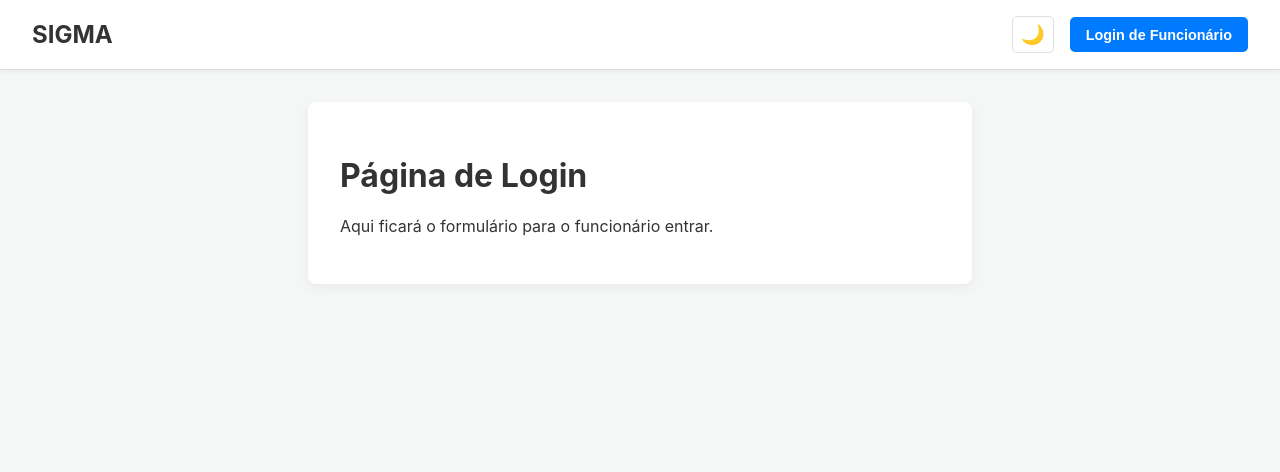
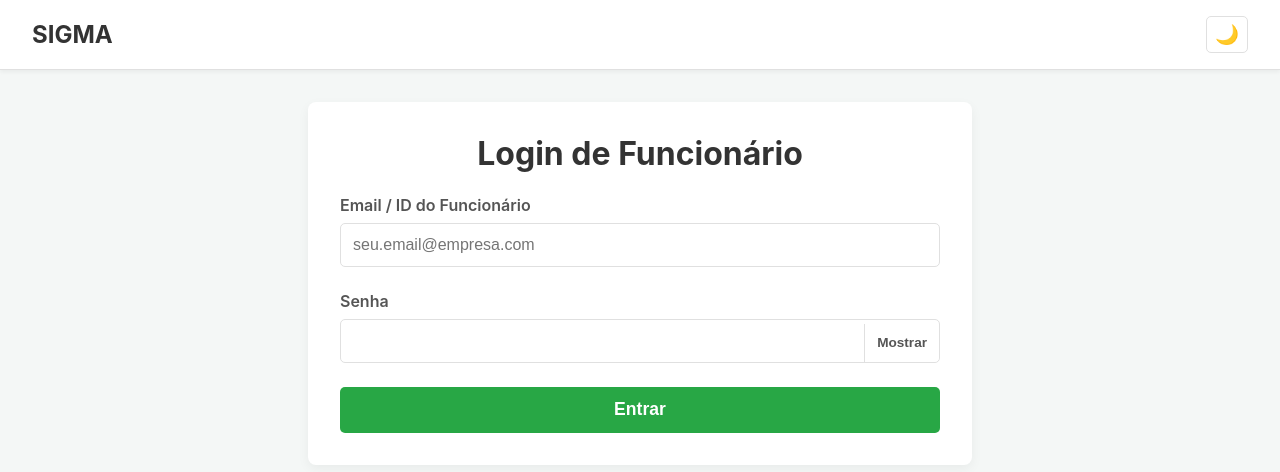
Before and after one commit to David-pixel197/sigma, a React (Create React App) app: page /login in a window 1280 px wide. Shown: the top 472 px of the page. Built offline with nearby package versions, Linux system fonts and the light colour scheme; no server answers.

Commit message:
Criação da Tela de Login

```diff
--- a/src/App.css
+++ b/src/App.css
@@ -1,3 +1,20 @@
+/* src/App.css */
+
+/* Resets e Padrões Globais */
+body {
+  font-family: -apple-system, BlinkMacSystemFont, 'Segoe UI', 'Roboto', 'Oxygen',
+    'Ubuntu', 'Cantarell', 'Fira Sans', 'Droid Sans', 'Helvetica Neue',
+    sans-serif;
+  background-color: var(--bg-primary);
+  margin: 0;
+  color: var(--text-primary);
+}
+
+a {
+  text-decoration: none;
+  color: #007bff;
+}
+
 /* Container principal das páginas */
 .page-container {
   max-width: 600px;
@@ -7,7 +24,7 @@
   color: var(--text-primary);
   border-radius: 8px;
   box-shadow: 0 4px 12px rgba(0, 0, 0, 0.05);
-  transition: background-color 0.2s linear; /* Transição suave */
+  transition: background-color 0.2s linear;
 }
 
 /* Estilos do Formulário */
@@ -17,6 +34,10 @@
   color: var(--text-primary);
 }
 
+.form-group {
+  margin-bottom: 1.5rem;
+}
+
 .form-group label {
   display: block;
   margin-bottom: 0.5rem;
@@ -24,8 +45,14 @@
   color: var(--text-secondary);
 }
 
+/*
+ * Correção para 'input' (tema escuro e tamanho)
+ */
 .form-group select,
-.form-group textarea {
+.form-group textarea,
+.form-group input[type="text"],
+.form-group input[type="email"],
+.form-group input[type="password"] {
   width: 100%;
   padding: 0.75rem;
   border: 1px solid var(--border-color);
@@ -33,7 +60,7 @@
   color: var(--text-primary);
   border-radius: 5px;
   font-size: 1rem;
-  box-sizing: border-box;
+  box-sizing: border-box; /* Importante! */
 }
 
 .submit-button {
@@ -52,3 +79,57 @@
 .submit-button:hover {
   background-color: var(--button-submit-hover);
 }
+
+/* Estilo da caixa de erro (usado no Formulario.js e Login.js) */
+.form-error {
+  color: #721c24; /* Vermelho escuro */
+  background-color: #f8d7da; /* Fundo rosa claro */
+  border: 1px solid #f5c6cb; /* Borda rosa */
+  padding: 0.75rem 1.25rem;
+  margin-bottom: 1rem;
+  border-radius: 5px;
+  text-align: center;
+}
+
+/* ------------------------------------------- */
+/* --- NOVO: Estilos para botão "Mostrar Senha" --- */
+/* ------------------------------------------- */
+
+/* 1. Adiciona posicionamento relativo ao 'wrapper' da senha */
+.password-wrapper {
+  position: relative;
+}
+
+/* 2. Estiliza e posiciona o botão de "Mostrar/Ocultar" */
+.password-toggle-btn {
+  position: absolute;
+  /* Posiciona o botão no canto direito, dentro do input */
+  right: 1px;
+  top: 33px; /* Pula a label (aprox 16px + 8px margin + 9px padding) */
+  bottom: 1px;
+
+  /* Estilo do botão */
+  background: var(--bg-secondary);
+  border: none;
+  border-left: 1px solid var(--border-color); /* Linha divisória */
+  border-top-right-radius: 5px;
+  border-bottom-right-radius: 5px;
+
+  padding: 0 0.75rem;
+  cursor: pointer;
+
+  color: var(--text-secondary);
+  font-weight: 600;
+  font-size: 0.85rem;
+}
+
+.password-toggle-btn:hover {
+  color: var(--text-primary);
+}
+
+/* 3. Adiciona espaço no input de senha para o botão não sobrepor o texto */
+.password-wrapper input[type="password"],
+.password-wrapper input[type="text"] {
+  /* Adiciona padding à direita para caber o botão "Mostrar" */
+  padding-right: 5rem;
+}
--- a/src/App.js
+++ b/src/App.js
@@ -3,6 +3,7 @@ import { BrowserRouter, Routes, Route } from 'react-router-dom';
 import './App.css';
 
 import { ThemeProvider } from './context/ThemeContext';
+import { AuthProvider } from './context/AuthContext'; // 1. IMPORTAR
 
 import Header from './components/Header/Header';
 import Formulario from './pages/Formulario/Formulario';
@@ -11,15 +12,16 @@ import Dashboard from './pages/Dashboard/Dashboard';
 
 function App() {
   return (
-    // Envolva o BrowserRouter com o ThemeProvider
     <ThemeProvider>
       <BrowserRouter>
+        <AuthProvider>
           <Header />
           <Routes>
             <Route path="/" element={<Formulario />} />
             <Route path="/login" element={<Login />} />
             <Route path="/dashboard" element={<Dashboard />} />
           </Routes>
+        </AuthProvider>
       </BrowserRouter>
     </ThemeProvider>
   );
--- a/src/components/Header/Header.css
+++ b/src/components/Header/Header.css
@@ -54,3 +54,18 @@
 .theme-toggle-button:hover {
   background-color: var(--bg-primary);
 }
+
+.logout-button {
+  background-color: #dc3545; /* Cor vermelha "perigo" */
+  color: white;
+  border: none;
+  padding: 0.6rem 1rem;
+  border-radius: 5px;
+  cursor: pointer;
+  font-size: 0.9rem;
+  font-weight: 600;
+}
+
+.logout-button:hover {
+  background-color: #c82333;
+}
--- a/src/components/Header/Header.js
+++ b/src/components/Header/Header.js
@@ -1,25 +1,64 @@
 import React from 'react';
-import { Link } from 'react-router-dom';
+import { Link, useLocation } from 'react-router-dom';
 import './Header.css';
 import { useTheme } from '../../context/ThemeContext';
+import { useAuth } from '../../context/AuthContext';
 
 function Header() {
   const { isDarkMode, toggleTheme } = useTheme();
 
+  // Hooks que leem os contextos globais
+  const { isLoggedIn, logout } = useAuth(); // Pega o status de login
+  const location = useLocation(); // Pega a URL atual
+
+  /**
+   * Renderiza o botão de Login ou Sair, dependendo da página e do status de login
+   */
+  const renderAuthButton = () => {
+
+    // 1. Se estiver na página de login, não mostre nenhum botão
+    if (location.pathname === '/login') {
+      return null;
+    }
+
+    // 2. Se estiver logado, mostre o botão "Sair"
+    if (isLoggedIn) {
+      return (
+        <button className="logout-button" onClick={logout}>
+          Sair
+        </button>
+      );
+    }
+
+    // 3. Se não estiver logado (e não no /login), mostre o botão "Login"
+    return (
+      <Link to="/login">
+        <button className="login-button">Login de Funcionário</button>
+      </Link>
+    );
+  };
+
   return (
     <header className="app-header">
       <div className="logo">
-        <Link to="/">SIGMA</Link>
+        {/* --- CORREÇÃO ESTÁ AQUI ---
+          Usamos um ternário:
+          - Se (if) isLoggedIn for true, o link aponta para "/dashboard"
+          - Senão (else), o link aponta para "/"
+        */}
+        <Link to={isLoggedIn ? '/dashboard' : '/'}>
+          SIGMA
+        </Link>
       </div>
 
       <nav className="header-nav">
+        {/* Botão de Tema */}
         <button className="theme-toggle-button" onClick={toggleTheme}>
           {isDarkMode ? '☀️' : '🌙'}
         </button>
 
-        <Link to="/login">
-          <button className="login-button">Login de Funcionário</button>
-        </Link>
+        {/* Botão de Login/Sair (que a nossa função decide) */}
+        {renderAuthButton()}
       </nav>
     </header>
   );
--- /dev/null
+++ b/src/context/AuthContext.js
@@ -0,0 +1,43 @@
+import React, { createContext, useState, useContext } from 'react';
+import { useNavigate } from 'react-router-dom';
+
+// 1. Criar o Contexto
+const AuthContext = createContext();
+
+// 2. Criar o Provedor
+export function AuthProvider({ children }) {
+  const [isLoggedIn, setIsLoggedIn] = useState(false);
+  const navigate = useNavigate();
+
+  // Função que será chamada pela página de Login
+  const login = () => {
+    // (No futuro, você receberá um token aqui)
+    setIsLoggedIn(true);
+    navigate('/dashboard'); // Redireciona para o dashboard
+  };
+
+  // Função que será chamada pelo botão Sair no Header
+  const logout = () => {
+    // (No futuro, você limpará o token aqui)
+    setIsLoggedIn(false);
+    navigate('/'); // Redireciona para a home (formulário)
+  };
+
+  // Valor a ser compartilhado
+  const value = {
+    isLoggedIn,
+    login,
+    logout,
+  };
+
+  return (
+    <AuthContext.Provider value={value}>
+      {children}
+    </AuthContext.Provider>
+  );
+}
+
+// 3. Hook customizado para facilitar o uso
+export function useAuth() {
+  return useContext(AuthContext);
+}
--- a/src/pages/Login/Login.js
+++ b/src/pages/Login/Login.js
@@ -1,11 +1,138 @@
-import React from 'react';
+import React, { useState } from 'react';
+// useNavigate não é mais necessário aqui, o AuthContext cuida disso
+import { useAuth } from '../../context/AuthContext'; // Importar nosso hook de autenticação
+
+// ===================================================================
+// Mude esta variável para 'false' quando sua API real estiver pronta
+const MODO_MOCK = true;
+// ===================================================================
+
+// Lemos a URL base da nossa API do arquivo .env
+const API_BASE_URL = process.env.REACT_APP_API_URL;
 
 function Login() {
+
+  // --- ESTADOS DO FORMULÁRIO ---
+  // O estado interno ainda se chama 'email', pois é o que o <input> representa
+  const [email, setEmail] = useState('');
+  const [senha, setSenha] = useState('');
+  const [showPassword, setShowPassword] = useState(false); // Para o botão "Mostrar Senha"
+
+  // --- ESTADOS DE FEEDBACK DE ENVIO (POST) ---
+  const [isSubmitting, setIsSubmitting] = useState(false);
+  const [submitError, setSubmitError] = useState(null);
+
+  // --- CONTEXTO DE AUTENTICAÇÃO ---
+  const { login } = useAuth(); // Pegamos a função 'login' do nosso cérebro global
+
+  /**
+   * Função chamada quando o formulário é enviado
+   */
+  const handleSubmit = async (e) => {
+    e.preventDefault();
+    setIsSubmitting(true);
+    setSubmitError(null);
+
+    // Montamos o JSON com a chave 'idFunci', exatamente como o back-end espera.
+    const dadosLogin = {
+      idFunci: email, // O valor do estado 'email' é enviado na chave 'idFunci'
+      senha: senha
+    };
+
+    try {
+      if (MODO_MOCK) {
+        // --- MODO MOCK (Simulação) ---
+        console.log('MODO MOCK: Autenticando...', dadosLogin); // Agora mostrará 'idFunci'
+        await new Promise(resolve => setTimeout(resolve, 1000));
+        console.log('MODO MOCK: Autenticado com sucesso.');
+
+      } else {
+        // --- MODO REAL (Quando o Back-end estiver pronto) ---
+        const urlApiReal = `${API_BASE_URL}/login`;
+
+        const response = await fetch(urlApiReal, {
+          method: 'POST',
+          headers: {
+            'Content-Type': 'application/json',
+          },
+          body: JSON.stringify(dadosLogin), // Envia o JSON com 'idFunci'
+        });
+
+        if (!response.ok) {
+          throw new Error('Login ou senha inválidos.'); // Mensagem genérica por segurança
+        }
+
+        // const { token } = await response.json();
+      }
+
+      // SUCESSO! (Mock ou Real)
+      login();
+
+    } catch (err) {
+      // Erro (Mock ou Real)
+      console.error(err);
+      setSubmitError(err.message);
+
+    } finally {
+      // Finalização (sempre roda)
+      setIsSubmitting(false);
+    }
+  }
+
+  // --- RENDERIZAÇÃO ---
   return (
     <div className="page-container">
-      <h1>Página de Login</h1>
-      <p>Aqui ficará o formulário para o funcionário entrar.</p>
-      {/* TODO: Adicionar campos de email e senha */}
+      <form className="chamado-form" onSubmit={handleSubmit}>
+        <h1>Login de Funcionário</h1>
+
+        <div className="form-group">
+          {/* A label continua "Email" para o usuário */}
+          <label htmlFor="email">Email / ID do Funcionário</label>
+          <input
+            type="email" // O 'type' email ajuda na validação/teclado mobile
+            id="email"
+            required
+            value={email}
+            onChange={(e) => setEmail(e.target.value)}
+            disabled={isSubmitting}
+            placeholder="seu.email@empresa.com"
+          />
+        </div>
+
+        <div className="form-group password-wrapper">
+          <label htmlFor="senha">Senha</label>
+          <input
+            type={showPassword ? 'text' : 'password'}
+            id="senha"
+            required
+            value={senha}
+            onChange={(e) => setSenha(e.target.value)}
+            disabled={isSubmitting}
+          />
+          <button
+            type="button"
+            className="password-toggle-btn"
+            onClick={() => setShowPassword(prev => !prev)}
+          >
+            {showPassword ? 'Ocultar' : 'Mostrar'}
+          </button>
+        </div>
+
+        {submitError && (
+          <div className="form-error">
+            {submitError}
+          </div>
+        )}
+
+        <button
+          type="submit"
+          className="submit-button"
+          disabled={isSubmitting}
+        >
+          {isSubmitting ? 'Entrando...' : 'Entrar'}
+        </button>
+
+      </form>
     </div>
   );
 }
```
Also changed, not shown: 1 other file (tests, documents, lock files or other folders). Lines whose indentation alone changed are shown as unchanged.
